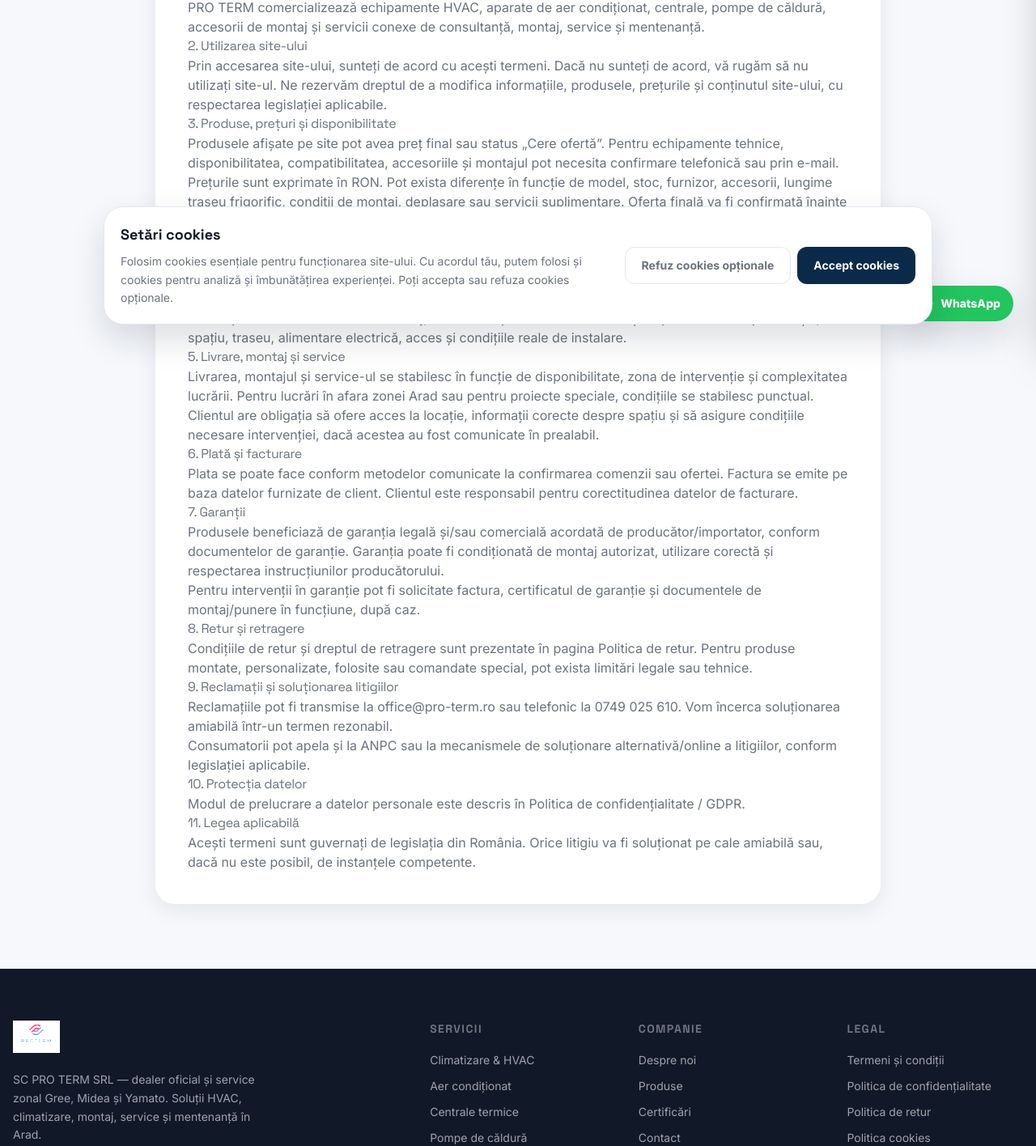
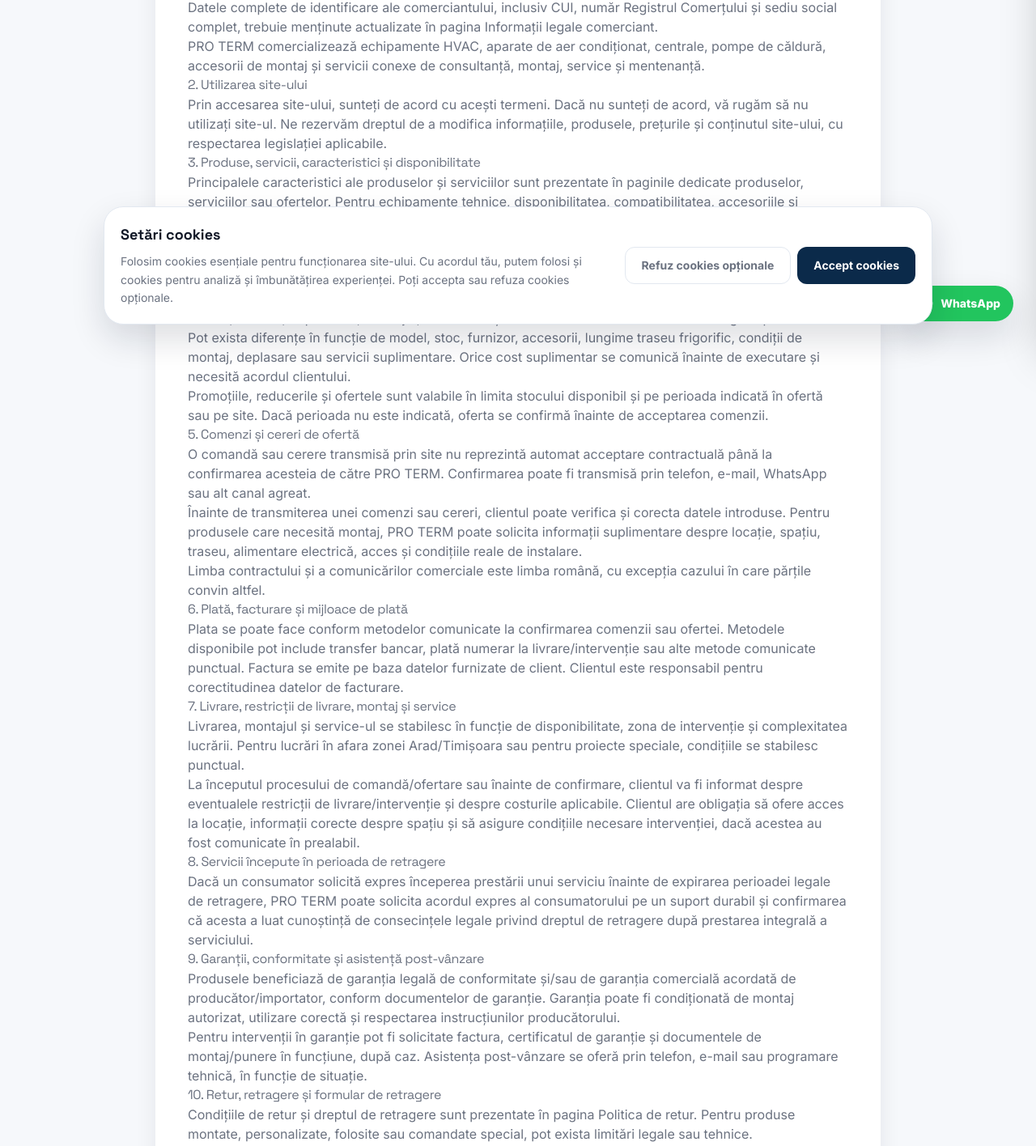
Before and after one commit to protermarad-hash/pro-term-web, a Next.js app: page /termeni-si-conditii in a window 1280 px wide. Shown: the part 375-1791 px from the top of the page at 81% size. Built offline with nearby package versions, Linux system fonts and the light colour scheme.

Commit message:
Expand terms with distance contract information

```diff
--- a/src/app/termeni-si-conditii/page.tsx
+++ b/src/app/termeni-si-conditii/page.tsx
@@ -2,7 +2,7 @@ import Header from '@/components/Header';
 import Footer from '@/components/Footer';
 import Link from 'next/link';
 
-const updatedAt = '06.06.2026';
+const updatedAt = '07.06.2026';
 
 export default function TermsPage() {
   return (
@@ -21,6 +21,9 @@ export default function TermsPage() {
                 Site-ul pro-term.ro este administrat de SC PRO TERM SRL, firmă din Arad, România, reprezentată de Herman Sebastian. Pentru contact: <a href="mailto:office@pro-term.ro">office@pro-term.ro</a>, telefon <a href="tel:+40749025610">0749 025 610</a>.
               </p>
               <p>
+                Datele complete de identificare ale comerciantului, inclusiv CUI, număr Registrul Comerțului și sediu social complet, trebuie menținute actualizate în pagina <Link href="/informatii-legale">Informații legale comerciant</Link>.
+              </p>
+              <p>
                 PRO TERM comercializează echipamente HVAC, aparate de aer condiționat, centrale, pompe de căldură, accesorii de montaj și servicii conexe de consultanță, montaj, service și mentenanță.
               </p>
 
@@ -29,62 +32,89 @@ export default function TermsPage() {
                 Prin accesarea site-ului, sunteți de acord cu acești termeni. Dacă nu sunteți de acord, vă rugăm să nu utilizați site-ul. Ne rezervăm dreptul de a modifica informațiile, produsele, prețurile și conținutul site-ului, cu respectarea legislației aplicabile.
               </p>
 
-              <h2>3. Produse, prețuri și disponibilitate</h2>
+              <h2>3. Produse, servicii, caracteristici și disponibilitate</h2>
               <p>
-                Produsele afișate pe site pot avea preț final sau status „Cere ofertă”. Pentru echipamente tehnice, disponibilitatea, compatibilitatea, accesoriile și montajul pot necesita confirmare telefonică sau prin e-mail.
+                Principalele caracteristici ale produselor și serviciilor sunt prezentate în paginile dedicate produselor, serviciilor sau ofertelor. Pentru echipamente tehnice, disponibilitatea, compatibilitatea, accesoriile și montajul pot necesita confirmare telefonică sau prin e-mail.
               </p>
               <p>
-                Prețurile sunt exprimate în RON. Pot exista diferențe în funcție de model, stoc, furnizor, accesorii, lungime traseu frigorific, condiții de montaj, deplasare sau servicii suplimentare. Oferta finală va fi confirmată înainte de facturare/livrare/montaj.
+                Produsele afișate pe site pot avea preț final sau status „Cere ofertă”. Pentru produsele tehnice, servicii, montaj sau proiecte speciale, oferta finală se confirmă individual înainte de facturare, livrare sau intervenție.
               </p>
 
-              <h2>4. Comenzi și cereri de ofertă</h2>
+              <h2>4. Prețuri, TVA, costuri suplimentare și valabilitatea ofertelor</h2>
               <p>
-                O comandă sau cerere transmisă prin site nu reprezintă automat acceptare contractuală până la confirmarea acesteia de către PRO TERM. Confirmarea poate fi transmisă prin telefon, e-mail sau alt canal agreat.
+                Prețurile sunt exprimate în RON. Unde este cazul, pagina produsului sau oferta confirmată va preciza dacă TVA-ul, livrarea, deplasarea, montajul, accesoriile și alte costuri sunt incluse sau se adaugă separat.
               </p>
               <p>
-                Pentru produsele care necesită montaj, PRO TERM poate solicita informații suplimentare despre locație, spațiu, traseu, alimentare electrică, acces și condițiile reale de instalare.
+                Pot exista diferențe în funcție de model, stoc, furnizor, accesorii, lungime traseu frigorific, condiții de montaj, deplasare sau servicii suplimentare. Orice cost suplimentar se comunică înainte de executare și necesită acordul clientului.
+              </p>
+              <p>
+                Promoțiile, reducerile și ofertele sunt valabile în limita stocului disponibil și pe perioada indicată în ofertă sau pe site. Dacă perioada nu este indicată, oferta se confirmă înainte de acceptarea comenzii.
               </p>
 
-              <h2>5. Livrare, montaj și service</h2>
+              <h2>5. Comenzi și cereri de ofertă</h2>
               <p>
-                Livrarea, montajul și service-ul se stabilesc în funcție de disponibilitate, zona de intervenție și complexitatea lucrării. Pentru lucrări în afara zonei Arad sau pentru proiecte speciale, condițiile se stabilesc punctual.
+                O comandă sau cerere transmisă prin site nu reprezintă automat acceptare contractuală până la confirmarea acesteia de către PRO TERM. Confirmarea poate fi transmisă prin telefon, e-mail, WhatsApp sau alt canal agreat.
               </p>
               <p>
-                Clientul are obligația să ofere acces la locație, informații corecte despre spațiu și să asigure condițiile necesare intervenției, dacă acestea au fost comunicate în prealabil.
+                Înainte de transmiterea unei comenzi sau cereri, clientul poate verifica și corecta datele introduse. Pentru produsele care necesită montaj, PRO TERM poate solicita informații suplimentare despre locație, spațiu, traseu, alimentare electrică, acces și condițiile reale de instalare.
+              </p>
+              <p>
+                Limba contractului și a comunicărilor comerciale este limba română, cu excepția cazului în care părțile convin altfel.
               </p>
 
-              <h2>6. Plată și facturare</h2>
+              <h2>6. Plată, facturare și mijloace de plată</h2>
               <p>
-                Plata se poate face conform metodelor comunicate la confirmarea comenzii sau ofertei. Factura se emite pe baza datelor furnizate de client. Clientul este responsabil pentru corectitudinea datelor de facturare.
+                Plata se poate face conform metodelor comunicate la confirmarea comenzii sau ofertei. Metodele disponibile pot include transfer bancar, plată numerar la livrare/intervenție sau alte metode comunicate punctual. Factura se emite pe baza datelor furnizate de client. Clientul este responsabil pentru corectitudinea datelor de facturare.
               </p>
 
-              <h2>7. Garanții</h2>
+              <h2>7. Livrare, restricții de livrare, montaj și service</h2>
               <p>
-                Produsele beneficiază de garanția legală și/sau comercială acordată de producător/importator, conform documentelor de garanție. Garanția poate fi condiționată de montaj autorizat, utilizare corectă și respectarea instrucțiunilor producătorului.
+                Livrarea, montajul și service-ul se stabilesc în funcție de disponibilitate, zona de intervenție și complexitatea lucrării. Pentru lucrări în afara zonei Arad/Timișoara sau pentru proiecte speciale, condițiile se stabilesc punctual.
               </p>
               <p>
-                Pentru intervenții în garanție pot fi solicitate factura, certificatul de garanție și documentele de montaj/punere în funcțiune, după caz.
+                La începutul procesului de comandă/ofertare sau înainte de confirmare, clientul va fi informat despre eventualele restricții de livrare/intervenție și despre costurile aplicabile. Clientul are obligația să ofere acces la locație, informații corecte despre spațiu și să asigure condițiile necesare intervenției, dacă acestea au fost comunicate în prealabil.
               </p>
 
-              <h2>8. Retur și retragere</h2>
+              <h2>8. Servicii începute în perioada de retragere</h2>
+              <p>
+                Dacă un consumator solicită expres începerea prestării unui serviciu înainte de expirarea perioadei legale de retragere, PRO TERM poate solicita acordul expres al consumatorului pe un suport durabil și confirmarea că acesta a luat cunoștință de consecințele legale privind dreptul de retragere după prestarea integrală a serviciului.
+              </p>
+
+              <h2>9. Garanții, conformitate și asistență post-vânzare</h2>
+              <p>
+                Produsele beneficiază de garanția legală de conformitate și/sau de garanția comercială acordată de producător/importator, conform documentelor de garanție. Garanția poate fi condiționată de montaj autorizat, utilizare corectă și respectarea instrucțiunilor producătorului.
+              </p>
+              <p>
+                Pentru intervenții în garanție pot fi solicitate factura, certificatul de garanție și documentele de montaj/punere în funcțiune, după caz. Asistența post-vânzare se oferă prin telefon, e-mail sau programare tehnică, în funcție de situație.
+              </p>
+
+              <h2>10. Retur, retragere și formular de retragere</h2>
               <p>
                 Condițiile de retur și dreptul de retragere sunt prezentate în pagina <Link href="/politica-retur">Politica de retur</Link>. Pentru produse montate, personalizate, folosite sau comandate special, pot exista limitări legale sau tehnice.
               </p>
+              <p>
+                Consumatorii pot folosi modelul disponibil în pagina <Link href="/formular-retragere">Formular de retragere</Link> sau pot transmite orice declarație neechivocă privind retragerea, în condițiile legii.
+              </p>
 
-              <h2>9. Reclamații și soluționarea litigiilor</h2>
+              <h2>11. Reclamații și soluționarea litigiilor</h2>
               <p>
                 Reclamațiile pot fi transmise la <a href="mailto:office@pro-term.ro">office@pro-term.ro</a> sau telefonic la <a href="tel:+40749025610">0749 025 610</a>. Vom încerca soluționarea amiabilă într-un termen rezonabil.
               </p>
               <p>
-                Consumatorii pot apela și la ANPC sau la mecanismele de soluționare alternativă/online a litigiilor, conform legislației aplicabile.
+                Consumatorii pot apela și la ANPC, la mecanismele de soluționare alternativă a litigiilor sau la platforma SOL/ODR a Comisiei Europene, conform legislației aplicabile. Linkurile sunt disponibile în pagina <Link href="/informatii-legale">Informații legale comerciant</Link>.
               </p>
 
-              <h2>10. Protecția datelor</h2>
+              <h2>12. Comunicări comerciale</h2>
               <p>
-                Modul de prelucrare a datelor personale este descris în <Link href="/politica-confidentialitate">Politica de confidențialitate / GDPR</Link>.
+                Comunicările comerciale prin e-mail, SMS sau alte canale similare se transmit doar în condițiile legii, de regulă pe baza consimțământului prealabil al destinatarului, cu excepțiile permise de legislația aplicabilă.
               </p>
 
-              <h2>11. Legea aplicabilă</h2>
+              <h2>13. Protecția datelor și cookies</h2>
+              <p>
+                Modul de prelucrare a datelor personale este descris în <Link href="/politica-confidentialitate">Politica de confidențialitate / GDPR</Link>. Informațiile despre cookies sunt disponibile în <Link href="/politica-cookies">Politica cookies</Link>.
+              </p>
+
+              <h2>14. Legea aplicabilă</h2>
               <p>
                 Acești termeni sunt guvernați de legislația din România. Orice litigiu va fi soluționat pe cale amiabilă sau, dacă nu este posibil, de instanțele competente.
               </p>
```
